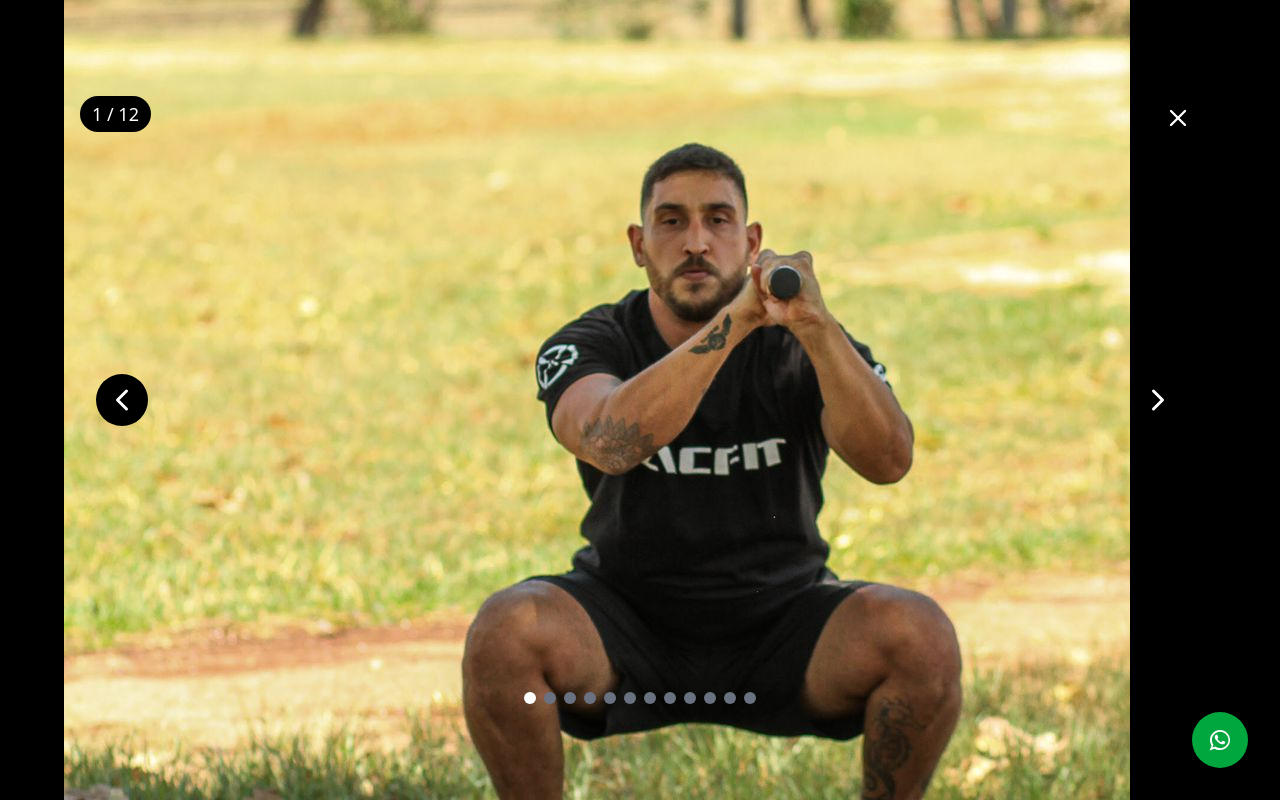
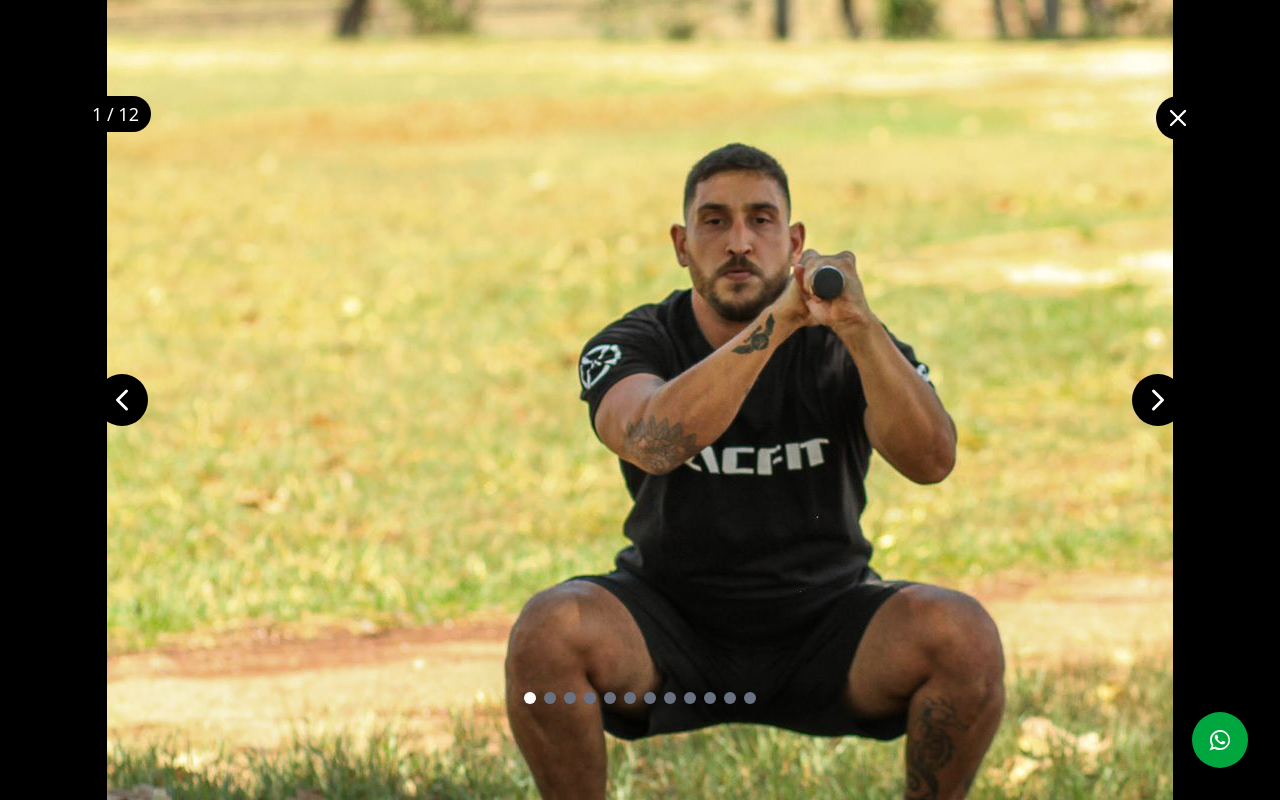
Before and after one commit to JesusVicken/depireuxfitness, a Next.js app in the folder depireuxfitness/: page / in a window 1280 px wide. Both pictures are taken after a click on the element 166 px from the left and 2658 px from the top of the page. Shown: the part 2258-3058 px from the top of the page. Built offline with nearby package versions, Linux system fonts and the light colour scheme.

Commit message:
feat: ajuste de proporçao de fotos

```diff
--- a/depireuxfitness/src/app/_components/gallery.tsx
+++ b/depireuxfitness/src/app/_components/gallery.tsx
@@ -1,3 +1,4 @@
+// app/_components/gallery.tsx
 'use client';
 
 import { useState, useEffect } from 'react';
@@ -5,6 +6,7 @@ import Image from 'next/image';
 import { X, ChevronLeft, ChevronRight, ImageIcon } from 'lucide-react';
 import { motion, AnimatePresence } from 'framer-motion';
 
+// Importando as imagens diretamente
 import img1 from '../../../public/img1.jpeg';
 import img2 from '../../../public/img2.jpeg';
 import img3 from '../../../public/img3.jpeg';
@@ -117,22 +119,28 @@ export function Gallery() {
                         return (
                             <motion.div
                                 key={index}
-                                className="relative aspect-square cursor-pointer overflow-hidden rounded-lg shadow-md"
+                                className="relative aspect-square cursor-pointer overflow-hidden rounded-lg shadow-md bg-black"
                                 whileHover={{ scale: 1.05 }}
                                 whileTap={{ scale: 0.95 }}
                                 transition={{ type: "spring", stiffness: 300, damping: 20 }}
                                 onClick={() => openModal(index)}
                             >
-                                <div className={`absolute inset-0 bg-gray-200 animate-pulse rounded-lg ${loadedImages[index] ? 'hidden' : 'block'}`}></div>
+                                <div className={`absolute inset-0 bg-gray-800 animate-pulse rounded-lg ${loadedImages[index] ? 'hidden' : 'block'}`}></div>
+                                <div className="relative w-full h-full">
                                     <Image
                                         src={image}
                                         alt={`Foto de treino ${index + 1}`}
                                         className="object-cover transition-opacity duration-300"
-                                    style={{ opacity: loadedImages[index] ? 1 : 0 }}
+                                        style={{
+                                            opacity: loadedImages[index] ? 1 : 0,
+                                            width: '100%',
+                                            height: '100%'
+                                        }}
                                         onLoad={() => handleImageLoad(index)}
                                         onError={() => handleImageError(index)}
                                         sizes="(max-width: 768px) 50vw, (max-width: 1024px) 33vw, 25vw"
                                     />
+                                </div>
                             </motion.div>
                         );
                     })}
@@ -177,18 +185,24 @@ export function Gallery() {
                                         animate={{ opacity: 1 }}
                                         exit={{ opacity: 0 }}
                                         transition={{ duration: 0.3 }}
-                                        className="relative w-full h-full"
+                                        className="relative w-full h-full bg-black"
                                     >
                                         <div className="absolute inset-0 bg-gray-800 animate-pulse rounded-lg" style={{ display: loadedImages[currentIndex] ? 'none' : 'block' }}></div>
+                                        <div className="relative w-full h-full flex items-center justify-center">
                                             <Image
                                                 src={validImages[currentIndex]}
                                                 alt={`Foto de treino ${currentIndex + 1}`}
                                                 className="object-contain transition-opacity duration-300"
-                                            style={{ opacity: loadedImages[currentIndex] ? 1 : 0 }}
+                                                style={{
+                                                    opacity: loadedImages[currentIndex] ? 1 : 0,
+                                                    maxWidth: '100%',
+                                                    maxHeight: '100%'
+                                                }}
                                                 onLoad={() => handleImageLoad(currentIndex)}
                                                 sizes="(max-width: 768px) 100vw, 80vw"
                                                 priority
                                             />
+                                        </div>
                                     </motion.div>
                                 </div>
 
```
Lines whose indentation alone changed are shown as unchanged.
